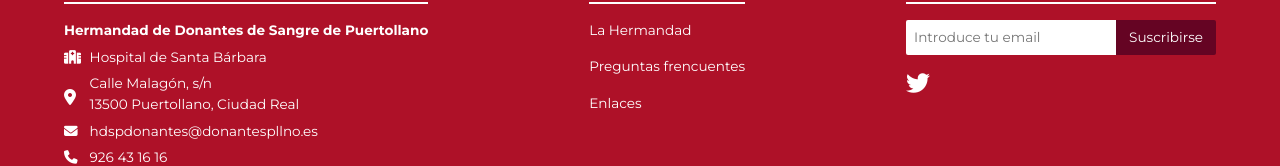
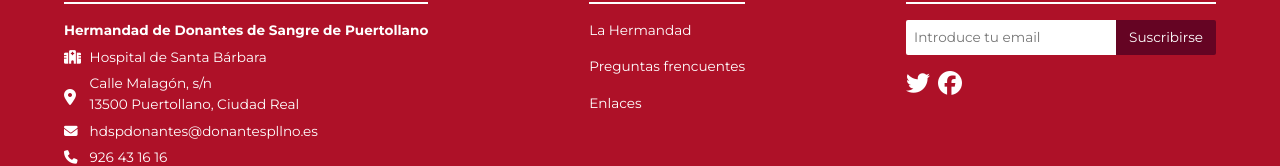
Before and after one commit to CIFP-Virgen-de-Gracia/donantesSangrePuertollano, an Angular app in the folder front/: page / in a window 1280 px wide. Shown: the part 1772-1938 px from the top of the page. Built offline with nearby package versions, Linux system fonts and the light colour scheme.

Commit message:
Añadido enlace a facebook

```diff
--- a/front/src/app/shared/footer/footer.component.html
+++ b/front/src/app/shared/footer/footer.component.html
@@ -27,7 +27,10 @@
         <input type="email" placeholder="Introduce tu email" name="mail" required>
         <input type="button" class="btn" value="Suscribirse"><br>
       </div>
-      <a href="https://twitter.com/HdadPuertollano"><i class="mt-3 fa fa-twitter fs-4" aria-hidden="true"></i></a>
+      <div class="mt-3">
+        <a href="https://twitter.com/HdadPuertollano"><i class="fa fa-twitter fs-4 me-2" aria-hidden="true"></i></a>
+        <a href="https://es-es.facebook.com/HermandadDeDonantesDeSangreDePuertollano/"><i class="fa-brands fa-facebook fs-4 me-2"></i></a>
+      </div>
     </div>
 
   </div>
```
